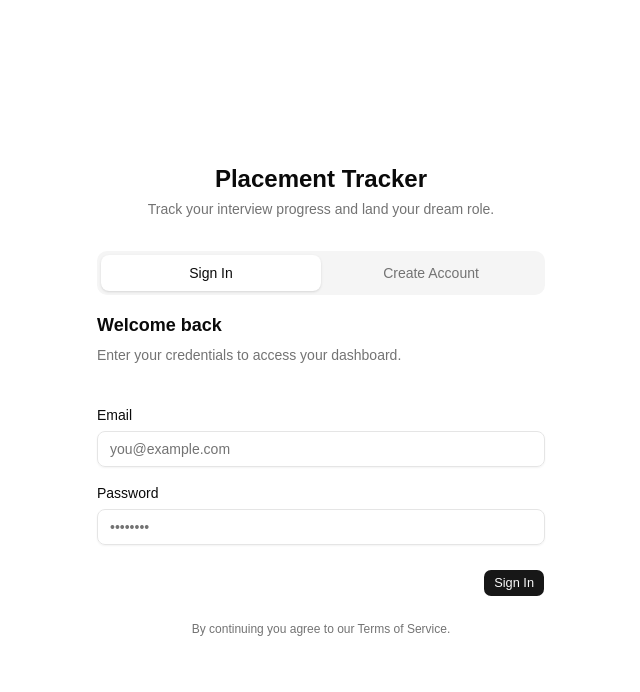
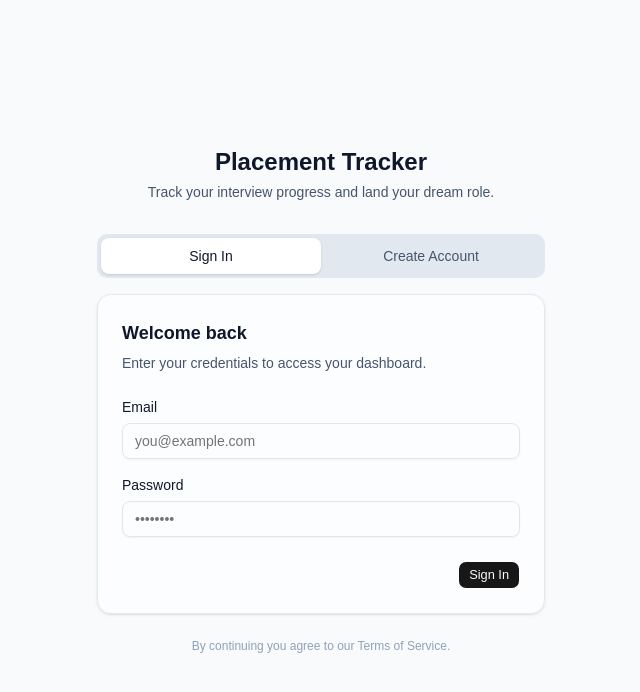
Before and after one commit to rishabhjangid45/placementtracker-frontend, a React (Vite) app: page /login in a window 1280 px wide. Shown: the top 692 px of the page, without its empty margins (319-959 px from the left). Built offline with nearby package versions, Linux system fonts and the light colour scheme.

Commit message:
feat: initialize application with TanStack Query provider and theme persistence logic

```diff
--- a/src/main.tsx
+++ b/src/main.tsx
@@ -7,7 +7,10 @@ import App from './App.tsx'
 
 // Initialize theme before React renders
 const savedTheme = localStorage.getItem("theme");
-if (savedTheme === "dark") {
+if (
+  savedTheme === "dark" ||
+  (!savedTheme && window.matchMedia("(prefers-color-scheme: dark)").matches)
+) {
   document.documentElement.classList.add("dark");
 } else {
   document.documentElement.classList.remove("dark");
--- a/src/pages/auth-page.tsx
+++ b/src/pages/auth-page.tsx
@@ -1,4 +1,4 @@
-import { useState, useCallback, useEffect, type FormEvent } from "react";
+import { useState, useCallback, type FormEvent } from "react";
 import { useNavigate, useLocation } from "react-router-dom";
 import { useAuthContext } from "@/contexts/auth-context";
 import {
@@ -34,12 +34,6 @@ interface FieldErrors {
 export function AuthPage() {
   const navigate = useNavigate();
   const location = useLocation();
-
-  // Force light mode on mount
-  useEffect(() => {
-    document.documentElement.classList.remove("dark");
-    localStorage.setItem("theme", "light");
-  }, []);
   const { login, register, isLoading, error, clearError } = useAuthContext();
 
   const [mode, setMode] = useState<AuthMode>("login");
@@ -133,28 +127,28 @@ export function AuthPage() {
   const isLogin = mode === "login";
 
   return (
-    <main className="flex min-h-screen items-center justify-center bg-background px-4 animate-page-enter">
+    <main className="flex min-h-screen items-center justify-center bg-slate-50 px-4 animate-page-enter">
       <div className="w-full max-w-md">
         {/* ── Branding ─────────────────────────────────────────────── */}
         <div className="mb-8 text-center">
-          <h1 className="text-2xl font-bold text-foreground">
+          <h1 className="text-2xl font-bold text-slate-900">
             Placement Tracker
           </h1>
-          <p className="mt-1 text-sm text-muted-foreground">
+          <p className="mt-1 text-sm text-slate-600">
             Track your interview progress and land your dream role.
           </p>
         </div>
 
         {/* ── Tab Switcher ─────────────────────────────────────────── */}
-        <div className="mb-4 flex rounded-lg bg-muted p-1">
+        <div className="mb-4 flex rounded-lg bg-slate-200 p-1">
           <button
             type="button"
             onClick={() => switchMode("login")}
             className={cn(
-              "flex-1 rounded-md py-2 text-sm font-medium transition-all cursor-pointer",
+              "flex-1 rounded-md py-2 text-sm font-medium transition-all",
               isLogin
-                ? "bg-background text-foreground shadow-sm"
-                : "text-muted-foreground hover:text-foreground"
+                ? "bg-white text-slate-900 shadow-sm"
+                : "text-slate-600 hover:text-slate-900"
             )}
           >
             Sign In
@@ -163,10 +157,10 @@ export function AuthPage() {
             type="button"
             onClick={() => switchMode("register")}
             className={cn(
-              "flex-1 rounded-md py-2 text-sm font-medium transition-all cursor-pointer",
+              "flex-1 rounded-md py-2 text-sm font-medium transition-all",
               !isLogin
-                ? "bg-background text-foreground shadow-sm"
-                : "text-muted-foreground hover:text-foreground"
+                ? "bg-white text-slate-900 shadow-sm"
+                : "text-slate-600 hover:text-slate-900"
             )}
           >
             Create Account
@@ -174,19 +168,19 @@ export function AuthPage() {
         </div>
 
         {/* ── Card ─────────────────────────────────────────────────── */}
-        <Card key={mode} className="bg-transparent border-none shadow-none p-0 animate-page-enter">
-          <CardHeader className="px-0 pt-0 pb-4">
-            <CardTitle className="text-lg font-semibold text-foreground">
+        <Card className="border-slate-200">
+          <CardHeader>
+            <CardTitle className="text-lg font-semibold text-slate-900">
               {isLogin ? "Welcome back" : "Create your account"}
             </CardTitle>
-            <CardDescription className="text-sm text-muted-foreground">
+            <CardDescription className="text-sm text-slate-600">
               {isLogin
                 ? "Enter your credentials to access your dashboard."
                 : "Fill in the details below to get started."}
             </CardDescription>
           </CardHeader>
 
-          <CardContent className="px-0 pb-0">
+          <CardContent>
             {/* ── Server Error Banner ──────────────────────────────── */}
             {error && (
               <div
@@ -201,7 +195,7 @@ export function AuthPage() {
               {/* Name (register only) */}
               {!isLogin && (
                 <div className="flex flex-col gap-1.5">
-                  <Label htmlFor="auth-name" className="text-sm font-medium text-foreground">
+                  <Label htmlFor="auth-name" className="text-sm font-medium text-slate-900">
                     Full Name
                   </Label>
                   <Input
@@ -222,7 +216,7 @@ export function AuthPage() {
 
               {/* Email */}
               <div className="flex flex-col gap-1.5">
-                <Label htmlFor="auth-email" className="text-sm font-medium text-foreground">
+                <Label htmlFor="auth-email" className="text-sm font-medium text-slate-900">
                   Email
                 </Label>
                 <Input
@@ -242,7 +236,7 @@ export function AuthPage() {
 
               {/* Password */}
               <div className="flex flex-col gap-1.5">
-                <Label htmlFor="auth-password" className="text-sm font-medium text-foreground">
+                <Label htmlFor="auth-password" className="text-sm font-medium text-slate-900">
                   Password
                 </Label>
                 <Input
@@ -265,7 +259,7 @@ export function AuthPage() {
                 <div className="flex flex-col gap-1.5">
                   <Label
                     htmlFor="auth-confirm-password"
-                    className="text-sm font-medium text-foreground"
+                    className="text-sm font-medium text-slate-900"
                   >
                     Confirm Password
                   </Label>
@@ -294,7 +288,7 @@ export function AuthPage() {
                 type="submit"
                 size="sm"
                 disabled={isLoading}
-                className="mt-2 w-full md:w-auto md:self-end cursor-pointer"
+                className="mt-2 w-full md:w-auto md:self-end"
               >
                 {isLoading
                   ? isLogin
@@ -309,7 +303,7 @@ export function AuthPage() {
         </Card>
 
         {/* ── Footer ───────────────────────────────────────────────── */}
-        <p className="mt-6 text-center text-xs text-muted-foreground">
+        <p className="mt-6 text-center text-xs text-slate-400">
           By continuing you agree to our Terms of Service.
         </p>
       </div>
```
